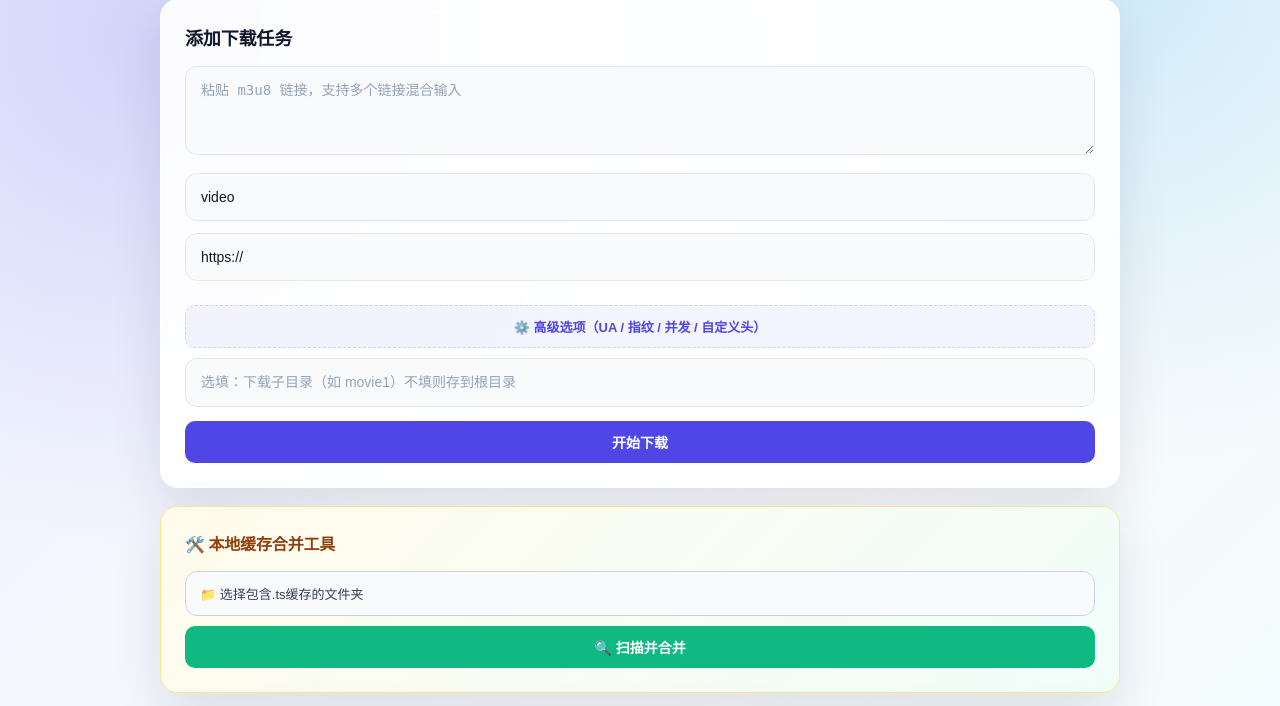
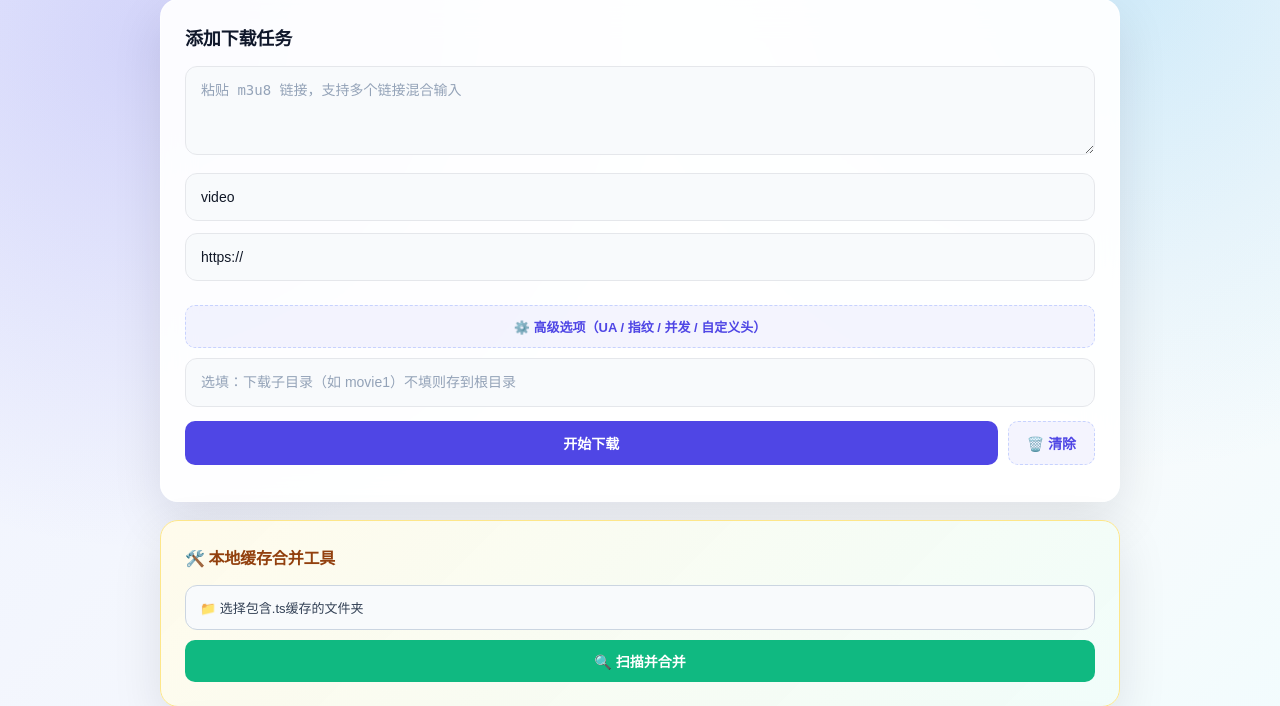
Before and after one commit to pelico/DDM3U8, a Flask app: page / in a window 1280 px wide. Shown: the part 129-835 px from the top of the page. Run offline with Flask 3, Linux system fonts and the light colour scheme; data that the repository does not hold is empty.

Commit message:
feat(web): 表单字段保留 + 一键清除按钮
- 添加任务后只清 url 和 sub_path，保留 referer/cookie/ua/origin/
  自定义头/并发/指纹，方便同站点连续下载多个视频时不用重复填写
- 加"🗑️ 清除"按钮，一键重置所有表单字段（含高级选项）到默认值

```diff
--- a/templates/index.html
+++ b/templates/index.html
@@ -218,7 +218,10 @@
                     </p>
                 </div>
                 <input type="text" class="input-full" name="sub_path" placeholder="选填：下载子目录（如 movie1）不填则存到根目录">
-                <button type="submit" class="btn btn-main" style="width: 100%;">开始下载</button>
+                <div class="input-group" style="gap: 10px;">
+                    <button type="submit" class="btn btn-main" style="flex: 1;">开始下载</button>
+                    <button type="button" id="clearFormBtn" class="btn btn-ghost" title="清空所有表单字段（含高级选项）">🗑️ 清除</button>
+                </div>
             </form>
         </div>
 
@@ -404,7 +407,11 @@
             try {
                 const response = await apiFetch('/down', { method: 'POST', body: new URLSearchParams(new FormData(this)) });
                 const data = await response.json().catch(() => ({}));
+                // 只清 url 和 sub_path（每个任务不同），保留 referer/cookie/ua/指纹/并发
+                // 方便同站点连续下载多个视频时不用重复填写
                 this.elements['url'].value = '';
+                if (this.elements['sub_path']) this.elements['sub_path'].value = '';
+                // name 保留（用户可能用序号命名），但如果上次改过名可手动清
                 if (data.message) showToast(data.message);
                 else showToast('任务添加成功');
                 refreshTasks(true);
@@ -413,6 +420,18 @@
             } finally {
                 button.disabled = false;
             }
+        };
+
+        // 一键清除：重置所有表单字段（含高级选项）
+        document.getElementById('clearFormBtn').onclick = function() {
+            const form = document.getElementById('downForm');
+            form.reset();
+            // reset 后恢复默认值（reset 会让 select/number 回到 HTML 默认）
+            form.elements['name'].value = 'video';
+            form.elements['referer'].value = 'https://';
+            form.elements['concurrency'].value = '3';
+            form.elements['fingerprint'].value = 'chrome';
+            showToast('表单已清空');
         };
 
         // 高级选项折叠
```
